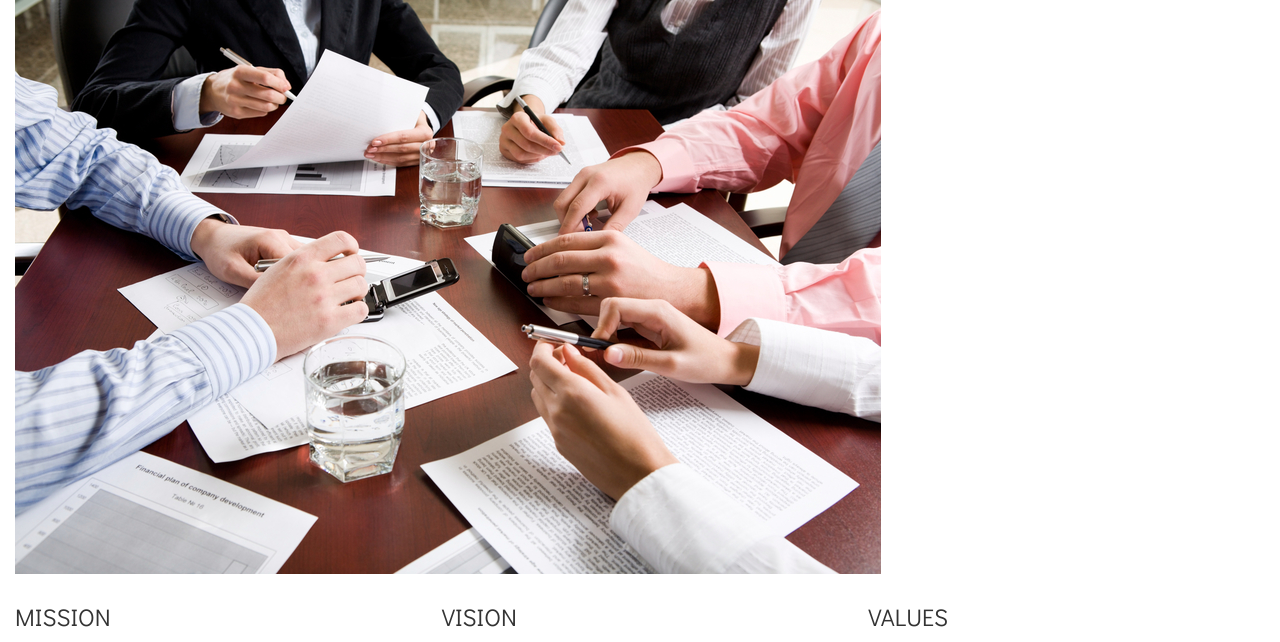
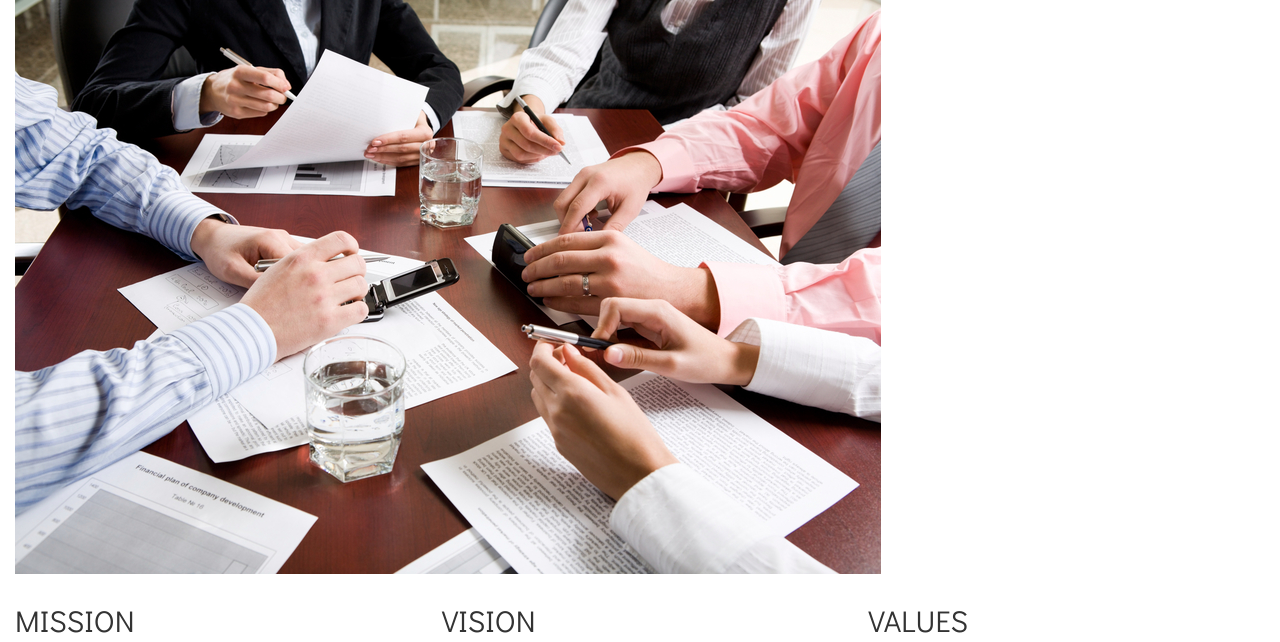
Before and after one commit to sjwestbrook/wci-webapp, a plain HTML site: page index.html at #!/mission in a window 1280 px wide. Shown: the part 103-745 px from the top of the page. Drawn offline with nearby package versions, Linux system fonts and the light colour scheme; some packages are replaced by stand-ins of ours.

Commit message:
Update mission.html

```diff
--- a/partials/mission.html
+++ b/partials/mission.html
@@ -10,21 +10,21 @@
   <div class="row">
     <div class="col-md-4">
       <div class="">
-        <h3>MISSION</h3>
+        <h2>MISSION</h2>
         <p>To connect people, work, and training while advancing self-sufficiency. We accomplish our mission by being financially sound, performance driven, value-based, well-trained, and dedicated to organizational development and stakeholder relationships.</p>
       </div>
     </div> <!-- end col-md-4 -->
 
     <div class="col-md-4">
       <div class="">
-        <h3>VISION</h3>
+        <h2>VISION</h2>
         <p>To be recognized for providing solutions to people, businesses, and communities. With intelligence, integrity, and innovation we will be valued leaders in developing and connecting talent to the workforce.</p>
         </div>
     </div> <!-- end col-md-4 -->
 
     <div class="col-md-4">
       <div class="card">
-        <h3>VALUES</h3>
+        <h2>VALUES</h2>
         <p>The core values embedded in our beliefs and daily performance include integrity, fairness, respect, compassion, dignity, empowerment, collaboration and responsibility.</p>
       </div>
     </div> <!-- end col-md-4 -->
```
